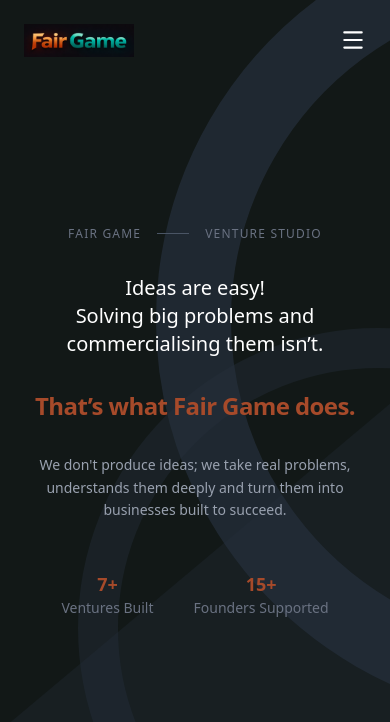
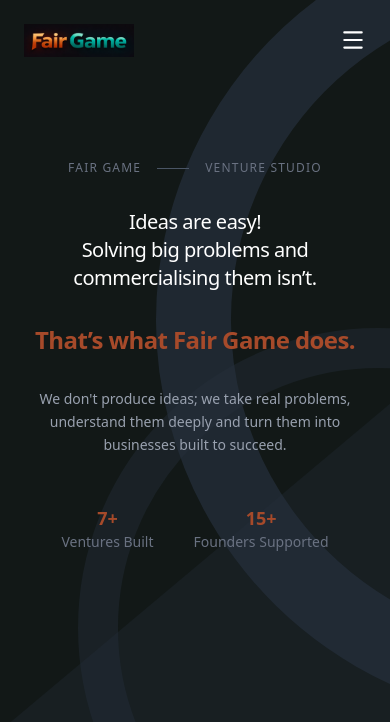
Before and after one commit to olha-kutova-foundprotect/fair-game, a Next.js app: page / in a window 390 px wide. Shown: the top 722 px of the page. Built offline with nearby package versions, Linux system fonts and the light colour scheme.

Commit message:
update home page design

```diff
--- a/src/app/home/page.tsx
+++ b/src/app/home/page.tsx
@@ -8,7 +8,7 @@
         <title>Fair Game | Co-Building Disruptive Companies</title>
       </Head>
 
-      <div className="absolute inset-0 z-0 pointer-events-none bg-charcoal-black"/>
+      <div className="absolute inset-0 z-0 pointer-events-none bg-charcoal-black" />
 
       {/* FAIR GAME TEXT — DESKTOP ONLY */}
       <div className="pointer-events-none absolute inset-0 z-0 hidden lg:block">
@@ -30,7 +30,8 @@
             w-[800px]
             h-[800px]
             rounded-full
-            border-[75px]"
+            border-[75px]
+          "
           style={{
             borderColor: 'rgba(38, 48, 61, 0.7)',
             transform: 'rotate(-15deg)',
@@ -48,7 +49,8 @@
             w-[600px]
             h-[600px]
             rounded-full
-            border-[40px]"
+            border-[40px]
+          "
           style={{
             borderColor: 'rgba(38, 48, 61, 0.4)',
           }}
@@ -72,27 +74,44 @@
         />
       </div>
 
-
-
-      <main className="relative z-20 container mx-auto px-6 min-h-screen flex items-center">
+      <main className="relative z-20 container mx-auto px-6 min-h-screen flex items-start lg:items-center">
         <div className="grid grid-cols-1 lg:grid-cols-2 gap-16 w-full items-center">
 
           {/* LEFT CONTENT */}
-          <div className="relative flex flex-col items-center lg:items-start text-center lg:text-left space-y-8 max-w-2xl mx-auto lg:mx-0">
+          <div
+            className="
+              relative
+              flex
+              flex-col
+              items-center
+              lg:items-start
+              text-center
+              lg:text-left
+              space-y-8
+              max-w-2xl
+              mx-auto
+              lg:mx-0
+              mt-40
+              lg:mt-0
+            "
+          >
             <div className="flex items-center gap-4 text-xs uppercase tracking-widest text-gray-500">
               <span>Fair Game</span>
               <span className="w-8 h-px bg-gray-600" />
               <span>Venture Studio</span>
             </div>
 
-            <h1 className="text-xl sm:text-3xl fonttracking-tight">
+            <h1 className="text-xl sm:text-3xl tracking-tight">
               Ideas are easy! <br />
-              <span className="">Solving big problems and commercialising them isn’t.</span>
+              <span>Solving big problems and commercialising them isn’t.</span>
             </h1>
-            <h2 className="text-2xl sm:text-5xl font-semibold tracking-tight text-burnt-terracotta">That’s what Fair Game does.</h2>
+
+            <h2 className="text-2xl sm:text-5xl font-semibold tracking-tight text-burnt-terracotta">
+              That’s what Fair Game does.
+            </h2>
 
             <p className="text-gray-400 text-sm sm:text-xl leading-relaxed max-w-lg">
-              We don&#39;t produce ideas; we take real problems, understands them deeply and turn them into businesses built to succeed.
+              We don&apos;t produce ideas; we take real problems, understand them deeply and turn them into businesses built to succeed.
             </p>
 
             <div className="flex gap-10 pt-4 text-sm">
@@ -105,13 +124,9 @@
                 <div className="text-gray-500">Founders Supported</div>
               </div>
             </div>
-
-            {/*<button className="mt-6 inline-flex items-center justify-center px-10 py-4 rounded-lg bg-deep-teal font-semibold transition-all hover:bg-[#3db6c0] hover:shadow-[0_0_30px_rgba(45,166,176,0.35)] active:scale-95">*/}
-            {/*  Let’s Build Together*/}
-            {/*</button>*/}
           </div>
 
-          {/* DESKTOP — CIRCLES (UNCHANGED) */}
+          {/* DESKTOP — CIRCLES */}
           <div className="hidden lg:block relative h-[600px]">
             <div className="absolute inset-0 flex items-center justify-center">
               <div className="absolute w-[440px] h-[440px] rounded-full border border-deep-teal/20" />
```
Lines whose indentation alone changed are shown as unchanged.
